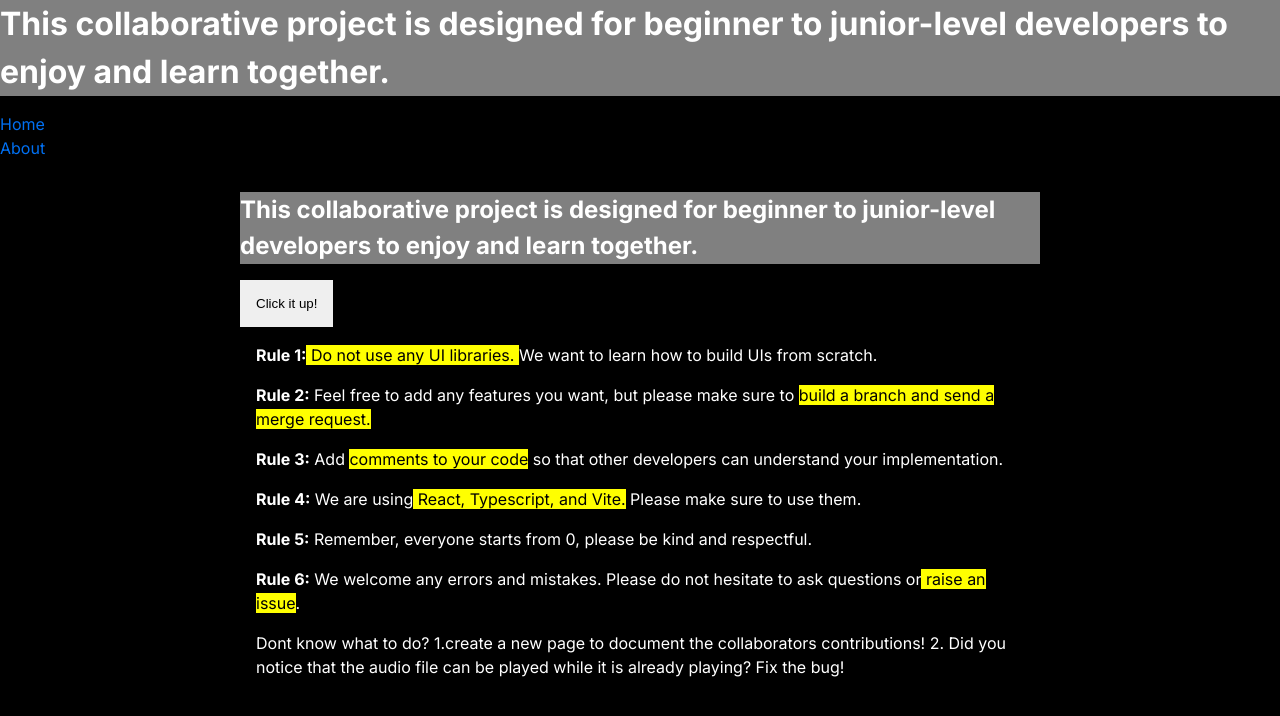
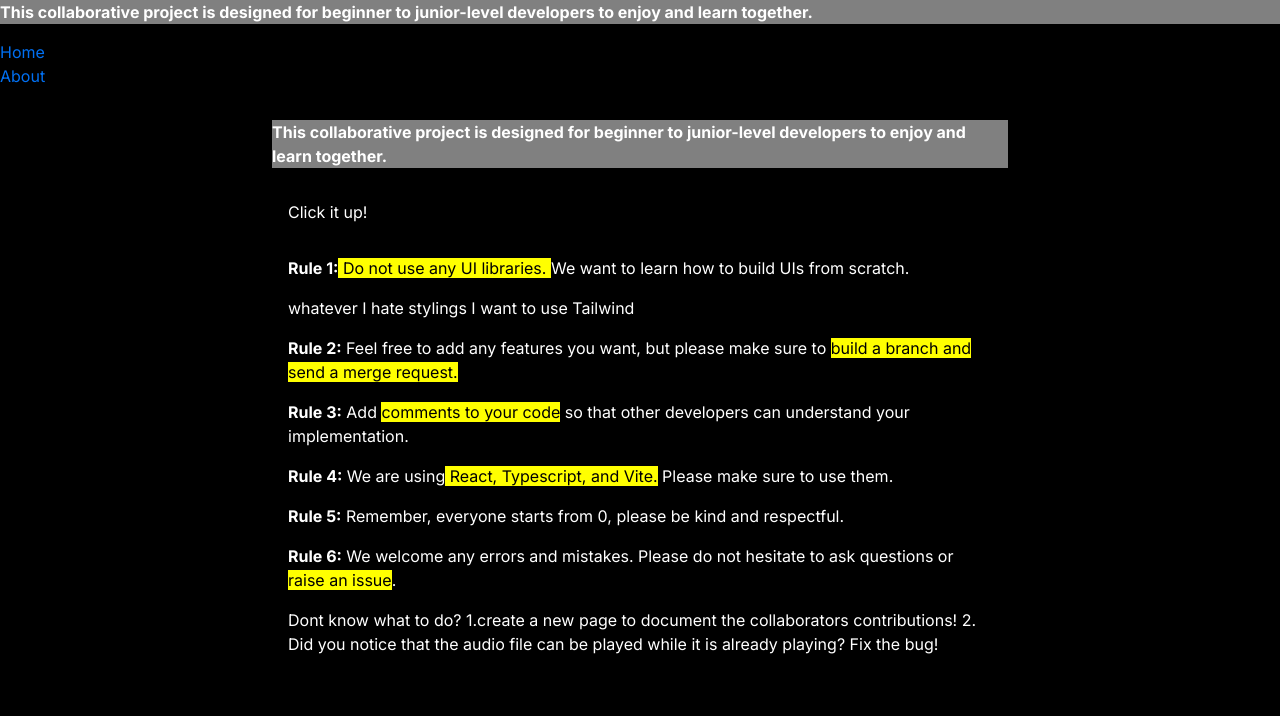
Before and after one commit to 69is54/Solitarie, a Next.js app: page / in a window 1280 px wide. Shown: the top 716 px of the page. Built offline with nearby package versions, Linux system fonts and the light colour scheme.

Commit message:
feat: add tailwind but no styling yet

```diff
--- a/package.json
+++ b/package.json
@@ -22,13 +22,13 @@
     "@types/node": "^20",
     "@types/react": "^18",
     "@types/react-dom": "^18",
-    "autoprefixer": "^10",
+    "autoprefixer": "^10.4.16",
     "eslint": "^8",
     "eslint-config-next": "13.5.4",
     "file-loader": "^6.2.0",
     "husky": "^8.0.3",
-    "postcss": "^8",
-    "tailwindcss": "^3",
+    "postcss": "^8.4.31",
+    "tailwindcss": "^3.3.3",
     "typescript": "^5"
   }
 }
--- a/src/app/page.tsx
+++ b/src/app/page.tsx
@@ -37,6 +37,7 @@ const {isButtonClicked, setButtonClicked} = useMyContext();
               <mark> Do not use any UI libraries. </mark> We want to learn how
               to build UIs from scratch.
             </p>
+            <p>whatever I hate stylings I want to use Tailwind</p>
             <p>
               <strong>Rule 2:</strong> Feel free to add any features you want,
               but please make sure to{" "}
--- a/src/app/styles/globals.css
+++ b/src/app/styles/globals.css
@@ -1,4 +1,7 @@
-/* styles/globals.css */
+
+@tailwind base;
+@tailwind components;
+@tailwind utilities;
 
 html,
 body,
--- /dev/null
+++ b/tailwind.config.js
@@ -0,0 +1,15 @@
+/** @type {import('tailwindcss').Config} */
+module.exports = {
+  content: [
+    "./app/**/*.{js,ts,jsx,tsx,mdx}",
+    "./pages/**/*.{js,ts,jsx,tsx,mdx}",
+    "./components/**/*.{js,ts,jsx,tsx,mdx}",
+
+    // Or if using `src` directory:
+    "./src/**/*.{js,ts,jsx,tsx,mdx}",
+  ],
+  theme: {
+    extend: {},
+  },
+  plugins: [],
+}
```
Also changed, not shown: 1 other file (tests, documents, lock files or other folders).
